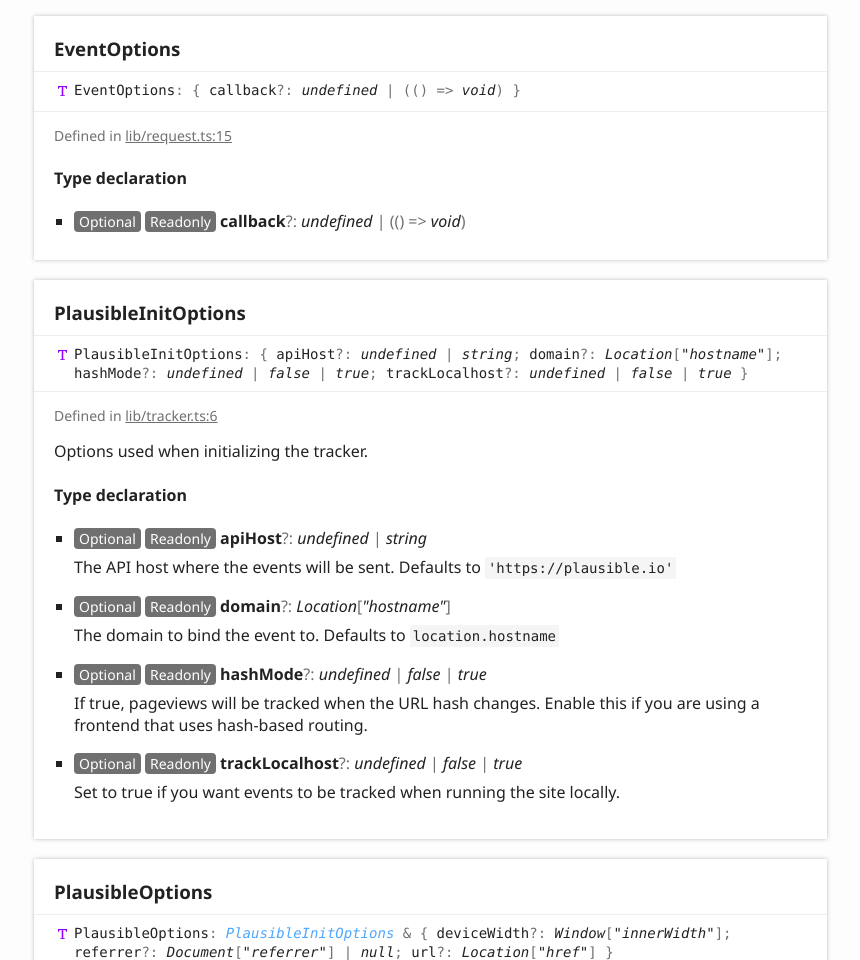
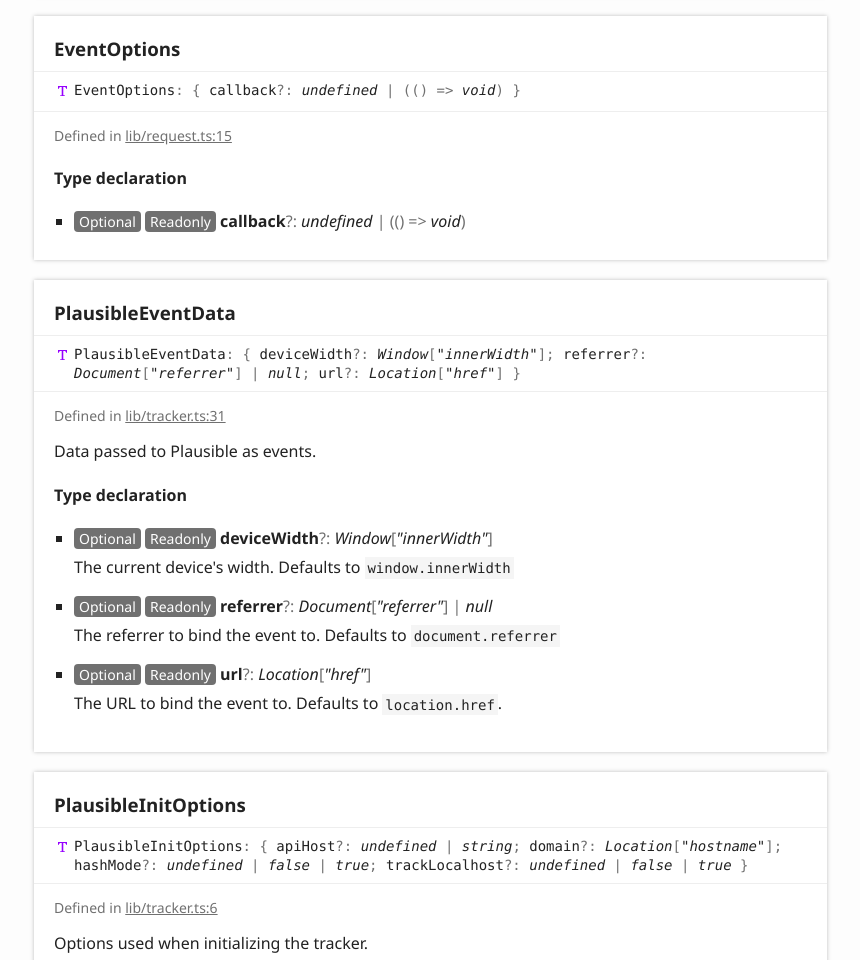
Before and after one commit to plausible/plausible-tracker, a plain HTML site: page globals.html in a window 1280 px wide. Shown: the part 1840-2800 px from the top of the page, without its empty margins (6-866 px from the left). Drawn offline with Linux system fonts and the light colour scheme.

Commit message:
[ci skip] Updates

```diff
--- a/globals.html
+++ b/globals.html
@@ -73,6 +73,7 @@
 								<li class="tsd-kind-type-alias"><a href="globals.html#cleanup" class="tsd-kind-icon">Cleanup</a></li>
 								<li class="tsd-kind-type-alias"><a href="globals.html#enableautopageviews" class="tsd-kind-icon">Enable<wbr>Auto<wbr>Pageviews</a></li>
 								<li class="tsd-kind-type-alias"><a href="globals.html#eventoptions" class="tsd-kind-icon">Event<wbr>Options</a></li>
+								<li class="tsd-kind-type-alias"><a href="globals.html#plausibleeventdata" class="tsd-kind-icon">Plausible<wbr>Event<wbr>Data</a></li>
 								<li class="tsd-kind-type-alias"><a href="globals.html#plausibleinitoptions" class="tsd-kind-icon">Plausible<wbr>Init<wbr>Options</a></li>
 								<li class="tsd-kind-type-alias"><a href="globals.html#plausibleoptions" class="tsd-kind-icon">Plausible<wbr>Options</a></li>
 								<li class="tsd-kind-type-alias"><a href="globals.html#trackevent" class="tsd-kind-icon">Track<wbr>Event</a></li>
@@ -96,7 +97,7 @@
 					<div class="tsd-signature tsd-kind-icon">Cleanup<span class="tsd-signature-symbol">:</span> <span class="tsd-signature-symbol">(</span><span class="tsd-signature-symbol">)</span><span class="tsd-signature-symbol"> =&gt; </span><span class="tsd-signature-type">void</span></div>
 					<aside class="tsd-sources">
 						<ul>
-							<li>Defined in <a href="https://github.com/Maronato/plausible-tracker/blob/c7f1590/src/lib/tracker.ts#L98">lib/tracker.ts:98</a></li>
+							<li>Defined in <a href="https://github.com/Maronato/plausible-tracker/blob/b3312b2/src/lib/tracker.ts#L103">lib/tracker.ts:103</a></li>
 						</ul>
 					</aside>
 					<div class="tsd-comment tsd-typography">
@@ -126,7 +127,7 @@
 					<div class="tsd-signature tsd-kind-icon">Enable<wbr>Auto<wbr>Pageviews<span class="tsd-signature-symbol">:</span> <span class="tsd-signature-symbol">(</span><span class="tsd-signature-symbol">)</span><span class="tsd-signature-symbol"> =&gt; </span><a href="globals.html#cleanup" class="tsd-signature-type">Cleanup</a></div>
 					<aside class="tsd-sources">
 						<ul>
-							<li>Defined in <a href="https://github.com/Maronato/plausible-tracker/blob/c7f1590/src/lib/tracker.ts#L127">lib/tracker.ts:127</a></li>
+							<li>Defined in <a href="https://github.com/Maronato/plausible-tracker/blob/b3312b2/src/lib/tracker.ts#L132">lib/tracker.ts:132</a></li>
 						</ul>
 					</aside>
 					<div class="tsd-comment tsd-typography">
@@ -175,7 +176,7 @@
 					<div class="tsd-signature tsd-kind-icon">Event<wbr>Options<span class="tsd-signature-symbol">:</span> <span class="tsd-signature-symbol">{ </span>callback<span class="tsd-signature-symbol">?: </span><span class="tsd-signature-type">undefined</span><span class="tsd-signature-symbol"> | </span><span class="tsd-signature-symbol">(</span><span class="tsd-signature-symbol">(</span><span class="tsd-signature-symbol">)</span><span class="tsd-signature-symbol"> =&gt; </span><span class="tsd-signature-type">void</span><span class="tsd-signature-symbol">)</span><span class="tsd-signature-symbol"> }</span></div>
 					<aside class="tsd-sources">
 						<ul>
-							<li>Defined in <a href="https://github.com/Maronato/plausible-tracker/blob/c7f1590/src/lib/request.ts#L15">lib/request.ts:15</a></li>
+							<li>Defined in <a href="https://github.com/Maronato/plausible-tracker/blob/b3312b2/src/lib/request.ts#L15">lib/request.ts:15</a></li>
 						</ul>
 					</aside>
 					<div class="tsd-type-declaration">
@@ -188,12 +189,59 @@
 					</div>
 				</section>
 				<section class="tsd-panel tsd-member tsd-kind-type-alias">
+					<a name="plausibleeventdata" class="tsd-anchor"></a>
+					<h3>Plausible<wbr>Event<wbr>Data</h3>
+					<div class="tsd-signature tsd-kind-icon">Plausible<wbr>Event<wbr>Data<span class="tsd-signature-symbol">:</span> <span class="tsd-signature-symbol">{ </span>deviceWidth<span class="tsd-signature-symbol">?: </span><span class="tsd-signature-type">Window</span><span class="tsd-signature-symbol">[</span><span class="tsd-signature-type">"innerWidth"</span><span class="tsd-signature-symbol">]</span><span class="tsd-signature-symbol">; </span>referrer<span class="tsd-signature-symbol">?: </span><span class="tsd-signature-type">Document</span><span class="tsd-signature-symbol">[</span><span class="tsd-signature-type">"referrer"</span><span class="tsd-signature-symbol">]</span><span class="tsd-signature-symbol"> | </span><span class="tsd-signature-type">null</span><span class="tsd-signature-symbol">; </span>url<span class="tsd-signature-symbol">?: </span><span class="tsd-signature-type">Location</span><span class="tsd-signature-symbol">[</span><span class="tsd-signature-type">"href"</span><span class="tsd-signature-symbol">]</span><span class="tsd-signature-symbol"> }</span></div>
+					<aside class="tsd-sources">
+						<ul>
+							<li>Defined in <a href="https://github.com/Maronato/plausible-tracker/blob/b3312b2/src/lib/tracker.ts#L31">lib/tracker.ts:31</a></li>
+						</ul>
+					</aside>
+					<div class="tsd-comment tsd-typography">
+						<div class="lead">
+							<p>Data passed to Plausible as events.</p>
+						</div>
+					</div>
+					<div class="tsd-type-declaration">
+						<h4>Type declaration</h4>
+						<ul class="tsd-parameters">
+							<li class="tsd-parameter">
+								<h5><span class="tsd-flag ts-flagOptional">Optional</span> <span class="tsd-flag ts-flagReadonly">Readonly</span> device<wbr>Width<span class="tsd-signature-symbol">?: </span><span class="tsd-signature-type">Window</span><span class="tsd-signature-symbol">[</span><span class="tsd-signature-type">"innerWidth"</span><span class="tsd-signature-symbol">]</span></h5>
+								<div class="tsd-comment tsd-typography">
+									<div class="lead">
+										<p>The current device&#39;s width.
+										Defaults to <code>window.innerWidth</code></p>
+									</div>
+								</div>
+							</li>
+							<li class="tsd-parameter">
+								<h5><span class="tsd-flag ts-flagOptional">Optional</span> <span class="tsd-flag ts-flagReadonly">Readonly</span> referrer<span class="tsd-signature-symbol">?: </span><span class="tsd-signature-type">Document</span><span class="tsd-signature-symbol">[</span><span class="tsd-signature-type">"referrer"</span><span class="tsd-signature-symbol">]</span><span class="tsd-signature-symbol"> | </span><span class="tsd-signature-type">null</span></h5>
+								<div class="tsd-comment tsd-typography">
+									<div class="lead">
+										<p>The referrer to bind the event to.
+										Defaults to <code>document.referrer</code></p>
+									</div>
+								</div>
+							</li>
+							<li class="tsd-parameter">
+								<h5><span class="tsd-flag ts-flagOptional">Optional</span> <span class="tsd-flag ts-flagReadonly">Readonly</span> url<span class="tsd-signature-symbol">?: </span><span class="tsd-signature-type">Location</span><span class="tsd-signature-symbol">[</span><span class="tsd-signature-type">"href"</span><span class="tsd-signature-symbol">]</span></h5>
+								<div class="tsd-comment tsd-typography">
+									<div class="lead">
+										<p>The URL to bind the event to.
+										Defaults to <code>location.href</code>.</p>
+									</div>
+								</div>
+							</li>
+						</ul>
+					</div>
+				</section>
+				<section class="tsd-panel tsd-member tsd-kind-type-alias">
 					<a name="plausibleinitoptions" class="tsd-anchor"></a>
 					<h3>Plausible<wbr>Init<wbr>Options</h3>
 					<div class="tsd-signature tsd-kind-icon">Plausible<wbr>Init<wbr>Options<span class="tsd-signature-symbol">:</span> <span class="tsd-signature-symbol">{ </span>apiHost<span class="tsd-signature-symbol">?: </span><span class="tsd-signature-type">undefined</span><span class="tsd-signature-symbol"> | </span><span class="tsd-signature-type">string</span><span class="tsd-signature-symbol">; </span>domain<span class="tsd-signature-symbol">?: </span><span class="tsd-signature-type">Location</span><span class="tsd-signature-symbol">[</span><span class="tsd-signature-type">"hostname"</span><span class="tsd-signature-symbol">]</span><span class="tsd-signature-symbol">; </span>hashMode<span class="tsd-signature-symbol">?: </span><span class="tsd-signature-type">undefined</span><span class="tsd-signature-symbol"> | </span><span class="tsd-signature-type">false</span><span class="tsd-signature-symbol"> | </span><span class="tsd-signature-type">true</span><span class="tsd-signature-symbol">; </span>trackLocalhost<span class="tsd-signature-symbol">?: </span><span class="tsd-signature-type">undefined</span><span class="tsd-signature-symbol"> | </span><span class="tsd-signature-type">false</span><span class="tsd-signature-symbol"> | </span><span class="tsd-signature-type">true</span><span class="tsd-signature-symbol"> }</span></div>
 					<aside class="tsd-sources">
 						<ul>
-							<li>Defined in <a href="https://github.com/Maronato/plausible-tracker/blob/c7f1590/src/lib/tracker.ts#L6">lib/tracker.ts:6</a></li>
+							<li>Defined in <a href="https://github.com/Maronato/plausible-tracker/blob/b3312b2/src/lib/tracker.ts#L6">lib/tracker.ts:6</a></li>
 						</ul>
 					</aside>
 					<div class="tsd-comment tsd-typography">
@@ -245,10 +293,10 @@
 				<section class="tsd-panel tsd-member tsd-kind-type-alias">
 					<a name="plausibleoptions" class="tsd-anchor"></a>
 					<h3>Plausible<wbr>Options</h3>
-					<div class="tsd-signature tsd-kind-icon">Plausible<wbr>Options<span class="tsd-signature-symbol">:</span> <a href="globals.html#plausibleinitoptions" class="tsd-signature-type">PlausibleInitOptions</a><span class="tsd-signature-symbol"> &amp; </span><span class="tsd-signature-symbol">{ </span>deviceWidth<span class="tsd-signature-symbol">?: </span><span class="tsd-signature-type">Window</span><span class="tsd-signature-symbol">[</span><span class="tsd-signature-type">"innerWidth"</span><span class="tsd-signature-symbol">]</span><span class="tsd-signature-symbol">; </span>referrer<span class="tsd-signature-symbol">?: </span><span class="tsd-signature-type">Document</span><span class="tsd-signature-symbol">[</span><span class="tsd-signature-type">"referrer"</span><span class="tsd-signature-symbol">]</span><span class="tsd-signature-symbol"> | </span><span class="tsd-signature-type">null</span><span class="tsd-signature-symbol">; </span>url<span class="tsd-signature-symbol">?: </span><span class="tsd-signature-type">Location</span><span class="tsd-signature-symbol">[</span><span class="tsd-signature-type">"href"</span><span class="tsd-signature-symbol">]</span><span class="tsd-signature-symbol"> }</span></div>
+					<div class="tsd-signature tsd-kind-icon">Plausible<wbr>Options<span class="tsd-signature-symbol">:</span> <a href="globals.html#plausibleinitoptions" class="tsd-signature-type">PlausibleInitOptions</a><span class="tsd-signature-symbol"> &amp; </span><a href="globals.html#plausibleeventdata" class="tsd-signature-type">PlausibleEventData</a></div>
 					<aside class="tsd-sources">
 						<ul>
-							<li>Defined in <a href="https://github.com/Maronato/plausible-tracker/blob/c7f1590/src/lib/tracker.ts#L31">lib/tracker.ts:31</a></li>
+							<li>Defined in <a href="https://github.com/Maronato/plausible-tracker/blob/b3312b2/src/lib/tracker.ts#L52">lib/tracker.ts:52</a></li>
 						</ul>
 					</aside>
 					<div class="tsd-comment tsd-typography">
@@ -263,7 +311,7 @@
 					<div class="tsd-signature tsd-kind-icon">Track<wbr>Event<span class="tsd-signature-symbol">:</span> <span class="tsd-signature-symbol">(</span>eventName<span class="tsd-signature-symbol">: </span><span class="tsd-signature-type">string</span>, eventData<span class="tsd-signature-symbol">?: </span><a href="globals.html#plausibleoptions" class="tsd-signature-type">PlausibleOptions</a>, options<span class="tsd-signature-symbol">?: </span><a href="globals.html#eventoptions" class="tsd-signature-type">EventOptions</a><span class="tsd-signature-symbol">)</span><span class="tsd-signature-symbol"> =&gt; </span><span class="tsd-signature-type">void</span></div>
 					<aside class="tsd-sources">
 						<ul>
-							<li>Defined in <a href="https://github.com/Maronato/plausible-tracker/blob/c7f1590/src/lib/tracker.ts#L68">lib/tracker.ts:68</a></li>
+							<li>Defined in <a href="https://github.com/Maronato/plausible-tracker/blob/b3312b2/src/lib/tracker.ts#L73">lib/tracker.ts:73</a></li>
 						</ul>
 					</aside>
 					<div class="tsd-comment tsd-typography">
@@ -326,7 +374,7 @@
 					<div class="tsd-signature tsd-kind-icon">Track<wbr>Pageview<span class="tsd-signature-symbol">:</span> <span class="tsd-signature-symbol">(</span>eventData<span class="tsd-signature-symbol">?: </span><a href="globals.html#plausibleoptions" class="tsd-signature-type">PlausibleOptions</a>, options<span class="tsd-signature-symbol">?: </span><a href="globals.html#eventoptions" class="tsd-signature-type">EventOptions</a><span class="tsd-signature-symbol">)</span><span class="tsd-signature-symbol"> =&gt; </span><span class="tsd-signature-type">void</span></div>
 					<aside class="tsd-sources">
 						<ul>
-							<li>Defined in <a href="https://github.com/Maronato/plausible-tracker/blob/c7f1590/src/lib/tracker.ts#L90">lib/tracker.ts:90</a></li>
+							<li>Defined in <a href="https://github.com/Maronato/plausible-tracker/blob/b3312b2/src/lib/tracker.ts#L95">lib/tracker.ts:95</a></li>
 						</ul>
 					</aside>
 					<div class="tsd-comment tsd-typography">
@@ -389,7 +437,7 @@
 						<li class="tsd-description">
 							<aside class="tsd-sources">
 								<ul>
-									<li>Defined in <a href="https://github.com/Maronato/plausible-tracker/blob/c7f1590/src/lib/tracker.ts#L166">lib/tracker.ts:166</a></li>
+									<li>Defined in <a href="https://github.com/Maronato/plausible-tracker/blob/b3312b2/src/lib/tracker.ts#L171">lib/tracker.ts:171</a></li>
 								</ul>
 							</aside>
 							<div class="tsd-comment tsd-typography">
@@ -473,6 +521,9 @@
 						<a href="globals.html#eventoptions" class="tsd-kind-icon">Event<wbr>Options</a>
 					</li>
 					<li class=" tsd-kind-type-alias">
+						<a href="globals.html#plausibleeventdata" class="tsd-kind-icon">Plausible<wbr>Event<wbr>Data</a>
+					</li>
+					<li class=" tsd-kind-type-alias">
 						<a href="globals.html#plausibleinitoptions" class="tsd-kind-icon">Plausible<wbr>Init<wbr>Options</a>
 					</li>
 					<li class=" tsd-kind-type-alias">
```
Also changed, not shown: assets/js/search.json (+1 -1 lines), index.html (+4 -1 lines).
